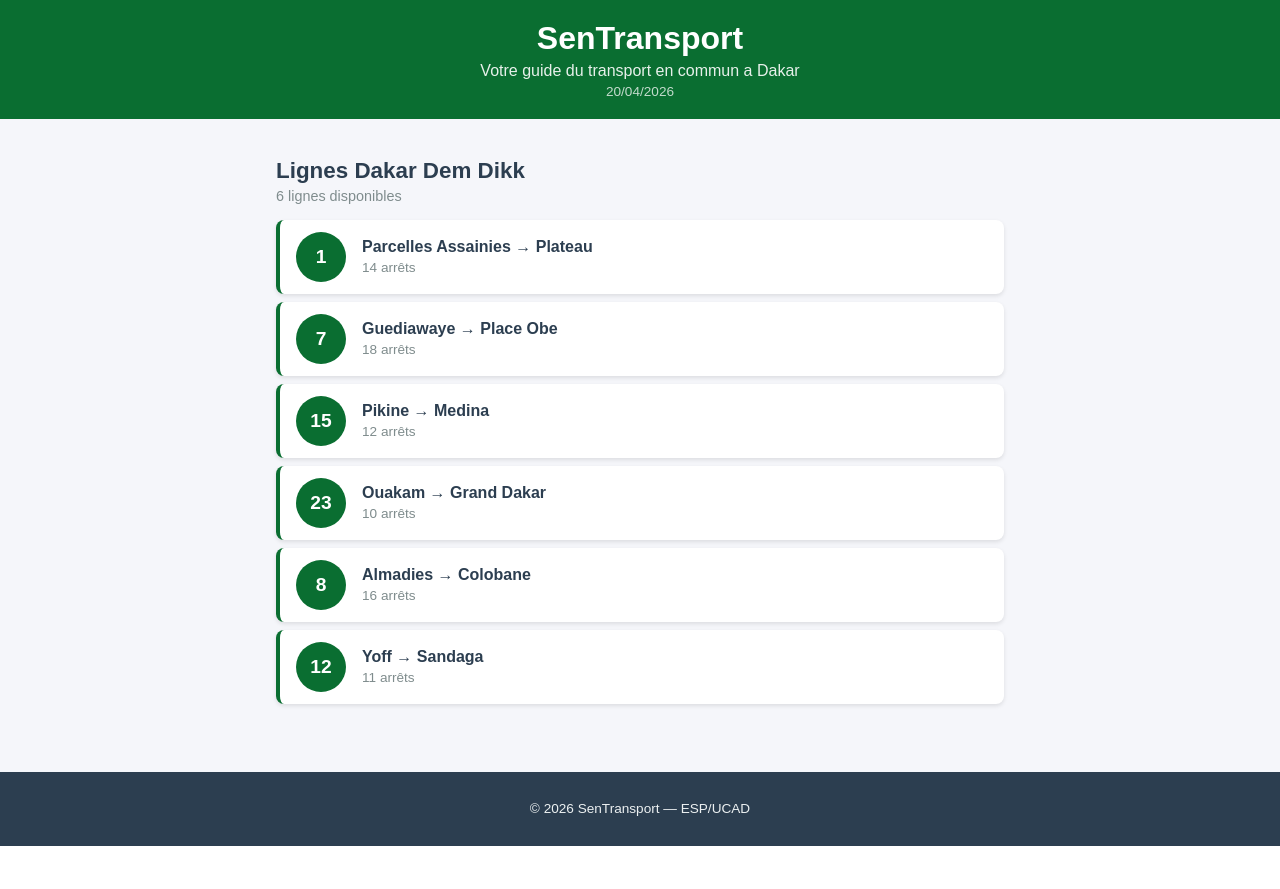
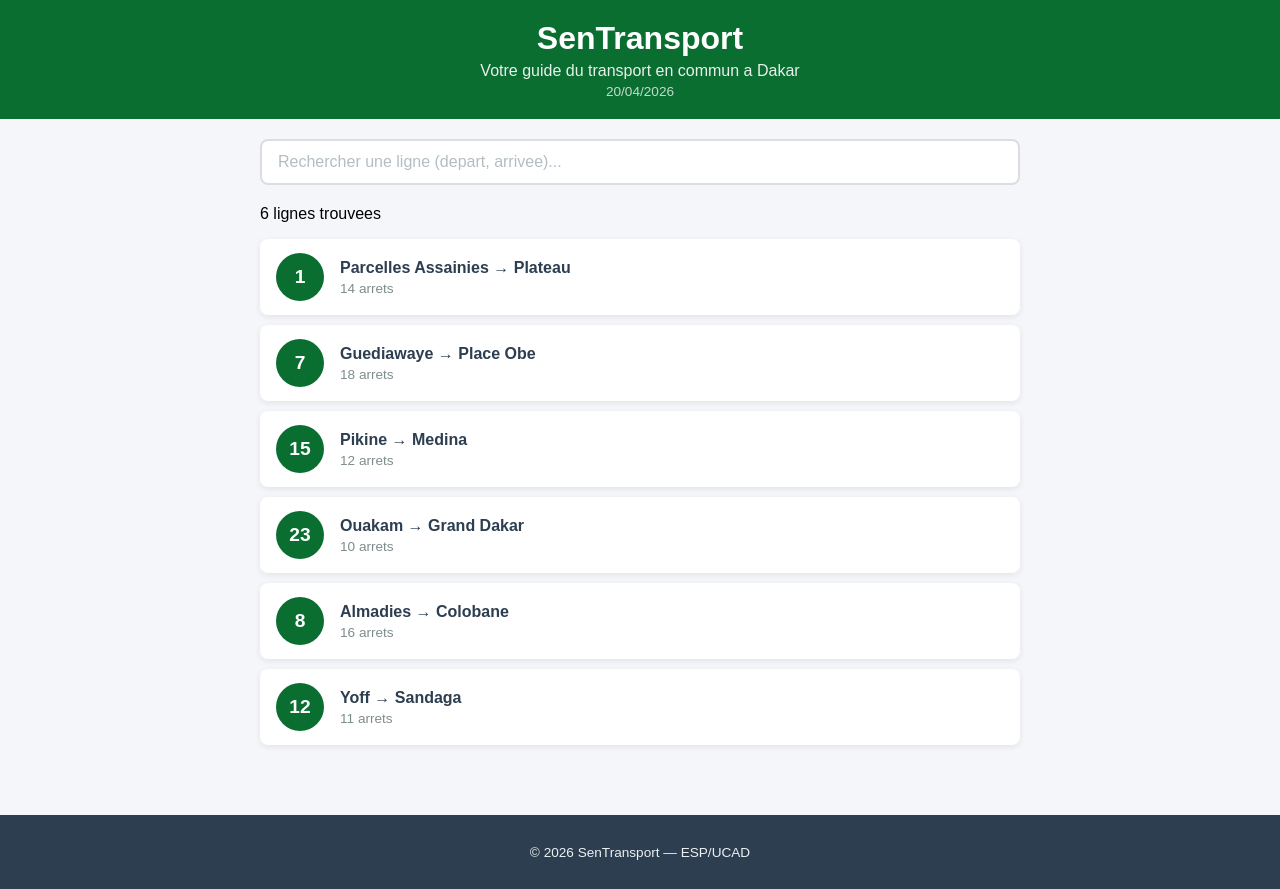
Before and after one commit to NdeyeMaguette-D/sentransport-, a React (Create React App) app: page / in a window 1280 px wide. Before the commit the page ends 846 px from the top, so only its background shows below. Built offline with nearby package versions, Linux system fonts and the light colour scheme.

Commit message:
Lab 3 : etat, recherche et selection de lignes

```diff
--- a/src/App.css
+++ b/src/App.css
@@ -20,3 +20,20 @@
     padding: 12px;
   }
 }
+
+@media (max-width: 600px) {
+  .contenu {
+    padding: 12px;
+  }
+
+  .ligne-bus {
+    padding: 10px 12px;
+  }
+
+  .ligne-numero {
+    width: 40px;
+    height: 40px;
+    font-size: 1rem;
+    margin-right: 12px;
+  }
+}
--- a/src/App.js
+++ b/src/App.js
@@ -1,23 +1,78 @@
+import { useState } from 'react';
 import './App.css';
 import Header from './Header';
-import ListeLignes from './ListeLignes';
+import Recherche from './Recherche';
+import LigneBus from './LigneBus';
+import DetailLigne from './DetailLigne';
 import Footer from './Footer';
 
 function App() {
+  const [recherche, setRecherche] = useState("");
+  const [ligneSelectionnee, setLigneSelectionnee] = useState(null);
+
   const lignes = [
-    { id: 1, numero: "1", depart: "Parcelles Assainies", arrivee: "Plateau", arrets: 14 },
-    { id: 2, numero: "7", depart: "Guediawaye", arrivee: "Place Obe", arrets: 18 },
-    { id: 3, numero: "15", depart: "Pikine", arrivee: "Medina", arrets: 12 },
-    { id: 4, numero: "23", depart: "Ouakam", arrivee: "Grand Dakar", arrets: 10 },
-    { id: 5, numero: "8", depart: "Almadies", arrivee: "Colobane", arrets: 16 },
-    { id: 6, numero: "12", depart: "Yoff", arrivee: "Sandaga", arrets: 11 },
+    { id: 1, numero: "1", depart: "Parcelles Assainies",
+      arrivee: "Plateau", arrets: 14,
+      listeArrets: ["Parcelles U14", "Parcelles U10",
+        "Camberene", "Patte d'Oie", "Grand Dakar",
+        "Colobane", "Ponty", "Plateau"] },
+    { id: 2, numero: "7", depart: "Guediawaye",
+      arrivee: "Place Obe", arrets: 18,
+      listeArrets: ["Guediawaye", "Pikine", "Thiaroye",
+        "Keur Massar", "Grand Yoff", "Parcelles",
+        "Liberte 6", "Place Obe"] },
+    { id: 3, numero: "15", depart: "Pikine",
+      arrivee: "Medina", arrets: 12,
+      listeArrets: ["Pikine Centre", "Thiaroye Gare",
+        "Hann", "Colobane", "Fass", "Medina"] },
+    { id: 4, numero: "23", depart: "Ouakam",
+      arrivee: "Grand Dakar", arrets: 10,
+      listeArrets: ["Ouakam Village", "Mermoz", "Fann",
+        "Point E", "Liberte 5", "Grand Dakar"] },
+    { id: 5, numero: "8", depart: "Almadies",
+      arrivee: "Colobane", arrets: 16,
+      listeArrets: ["Almadies", "Ngor", "Yoff",
+        "Ouest Foire", "Liberte 6", "Colobane"] },
+    { id: 6, numero: "12", depart: "Yoff",
+      arrivee: "Sandaga", arrets: 11,
+      listeArrets: ["Yoff Village", "Aeroport LSS",
+        "Parcelles U17", "Grand Yoff", "HLM", "Sandaga"] },
   ];
+
+  const lignesFiltrees = lignes.filter(l =>
+    l.depart.toLowerCase().includes(recherche.toLowerCase()) ||
+    l.arrivee.toLowerCase().includes(recherche.toLowerCase()) ||
+    l.numero.includes(recherche)
+  );
+
+  function handleClickLigne(ligne) {
+    if (ligneSelectionnee && ligneSelectionnee.id === ligne.id) {
+      setLigneSelectionnee(null);
+    } else {
+      setLigneSelectionnee(ligne);
+    }
+  }
 
   return (
     <div className="App">
       <Header />
       <main className="contenu">
-        <ListeLignes lignes={lignes} />
+        <Recherche valeur={recherche} onChange={setRecherche} />
+        <p className="resultat-recherche">
+          {lignesFiltrees.length} ligne{lignesFiltrees.length > 1 ? 's' : ''} trouvee{lignesFiltrees.length > 1 ? 's' : ''}
+        </p>
+        {lignesFiltrees.map(ligne => (
+          <LigneBus
+            key={ligne.id}
+            numero={ligne.numero}
+            depart={ligne.depart}
+            arrivee={ligne.arrivee}
+            arrets={ligne.arrets}
+            estSelectionnee={ligneSelectionnee && ligneSelectionnee.id === ligne.id}
+            onClick={() => handleClickLigne(ligne)}
+          />
+        ))}
+        {ligneSelectionnee && <DetailLigne ligne={ligneSelectionnee} />}
       </main>
       <Footer />
     </div>
--- /dev/null
+++ b/src/DetailLigne.css
@@ -0,0 +1,67 @@
+.detail-ligne {
+  background-color: #ffffff;
+  border: 2px solid #0a6e31;
+  border-radius: 8px;
+  padding: 20px;
+  margin-top: 16px;
+  animation: slideDown 0.3s ease;
+}
+
+@keyframes slideDown {
+  from { opacity: 0; transform: translateY(-10px); }
+  to   { opacity: 1; transform: translateY(0); }
+}
+
+.detail-titre {
+  color: #0a6e31;
+  margin: 0 0 8px 0;
+  font-size: 1.2rem;
+}
+
+.detail-info {
+  color: #7f8c8d;
+  margin: 0 0 16px 0;
+  font-size: 0.9rem;
+}
+
+.detail-arrets h4 {
+  color: #2c3e50;
+  margin: 0 0 8px 0;
+}
+
+.detail-liste {
+  list-style: none;
+  padding: 0;
+  margin: 0;
+}
+
+.detail-arret {
+  display: flex;
+  align-items: center;
+  padding: 8px 0;
+  border-bottom: 1px solid #f0f0f0;
+}
+
+.detail-arret:last-child {
+  border-bottom: none;
+}
+
+.arret-numero {
+  background-color: #0a6e31;
+  color: white;
+  width: 28px;
+  height: 28px;
+  border-radius: 50%;
+  display: flex;
+  align-items: center;
+  justify-content: center;
+  font-size: 0.8rem;
+  font-weight: bold;
+  margin-right: 12px;
+  flex-shrink: 0;
+}
+
+.arret-nom {
+  color: #2c3e50;
+  font-size: 0.95rem;
+}
--- /dev/null
+++ b/src/DetailLigne.js
@@ -0,0 +1,27 @@
+import './DetailLigne.css';
+
+function DetailLigne({ ligne }) {
+  return (
+    <div className="detail-ligne">
+      <h3 className="detail-titre">
+        Ligne {ligne.numero} : {ligne.depart} &rarr; {ligne.arrivee}
+      </h3>
+      <p className="detail-info">
+        {ligne.arrets} arrets sur ce trajet
+      </p>
+      <div className="detail-arrets">
+        <h4>Arrets principaux :</h4>
+        <ul className="detail-liste">
+          {ligne.listeArrets.map((arret, index) => (
+            <li key={index} className="detail-arret">
+              <span className="arret-numero">{index + 1}</span>
+              <span className="arret-nom">{arret}</span>
+            </li>
+          ))}
+        </ul>
+      </div>
+    </div>
+  );
+}
+
+export default DetailLigne;
--- a/src/LigneBus.css
+++ b/src/LigneBus.css
@@ -1,32 +1,30 @@
 .ligne-bus {
   display: flex;
   align-items: center;
-  padding: 12px 16px;
-  margin: 8px 0;
   background-color: #ffffff;
   border-radius: 8px;
-  border-left: 4px solid #0a6e31;
-  box-shadow: 0 2px 4px rgba(0, 0, 0, 0.1);
+  padding: 14px 16px;
+  margin-bottom: 10px;
+  box-shadow: 0 2px 6px rgba(0, 0, 0, 0.08);
   cursor: pointer;
-  transition: transform 0.2s, box-shadow 0.2s;
+  transition: box-shadow 0.2s;
 }
 
 .ligne-bus:hover {
-  transform: translateX(4px);
-  box-shadow: 0 4px 8px rgba(0, 0, 0, 0.15);
+  box-shadow: 0 4px 12px rgba(0, 0, 0, 0.15);
 }
 
 .ligne-numero {
   background-color: #0a6e31;
   color: white;
-  font-weight: bold;
-  font-size: 1.2rem;
-  width: 50px;
-  height: 50px;
+  width: 48px;
+  height: 48px;
   border-radius: 50%;
   display: flex;
   align-items: center;
   justify-content: center;
+  font-size: 1.2rem;
+  font-weight: bold;
   margin-right: 16px;
   flex-shrink: 0;
 }
@@ -47,3 +45,13 @@
   color: #7f8c8d;
   margin-top: 4px;
 }
+
+/* Étape 9 - styles actifs */
+.ligne-bus-active {
+  border-left: 4px solid #e67e22;
+  background-color: #fef9f3;
+}
+
+.ligne-bus-active .ligne-numero {
+  background-color: #e67e22;
+}
--- a/src/LigneBus.js
+++ b/src/LigneBus.js
@@ -1,14 +1,15 @@
 import './LigneBus.css';
 
-function LigneBus({ numero, depart, arrivee, arrets }) {
+function LigneBus({ numero, depart, arrivee, arrets, estSelectionnee, onClick }) {
   return (
-    <div className="ligne-bus">
+    <div
+      className={`ligne-bus ${estSelectionnee ? 'ligne-bus-active' : ''}`}
+      onClick={onClick}
+    >
       <div className="ligne-numero">{numero}</div>
       <div className="ligne-info">
-        <span className="ligne-trajet">
-          {depart} &rarr; {arrivee}
-        </span>
-        <span className="ligne-arrets">{arrets} arrêts</span>
+        <span className="ligne-trajet">{depart} &rarr; {arrivee}</span>
+        <span className="ligne-arrets">{arrets} arrets</span>
       </div>
     </div>
   );
--- a/src/ListeLignes.js
+++ b/src/ListeLignes.js
@@ -10,11 +10,12 @@
       </p>
       {lignes.map(ligne => (
         <LigneBus
-          key={ligne.id}
-          numero={ligne.numero}
-          depart={ligne.depart}
-          arrivee={ligne.arrivee}
-          arrets={ligne.arrets}
+            key={ligne.id}
+            numero={ligne.numero}
+            depart={ligne.depart}
+            arrivee={ligne.arrivee}
+            arrets={ligne.arrets}
+            couleur={ligne.couleur}
         />
       ))}
     </div>
--- /dev/null
+++ b/src/Recherche.css
@@ -0,0 +1,22 @@
+.recherche {
+  margin-bottom: 20px;
+}
+
+.recherche-input {
+  width: 100%;
+  padding: 12px 16px;
+  font-size: 1rem;
+  border: 2px solid #dcdde1;
+  border-radius: 8px;
+  outline: none;
+  box-sizing: border-box;
+  transition: border-color 0.2s;
+}
+
+.recherche-input:focus {
+  border-color: #0a6e31;
+}
+
+.recherche-input::placeholder {
+  color: #b2bec3;
+}
--- /dev/null
+++ b/src/Recherche.js
@@ -0,0 +1,17 @@
+import './Recherche.css';
+
+function Recherche({ valeur, onChange }) {
+  return (
+    <div className="recherche">
+      <input
+        type="text"
+        className="recherche-input"
+        placeholder="Rechercher une ligne (depart, arrivee)..."
+        value={valeur}
+        onChange={e => onChange(e.target.value)}
+      />
+    </div>
+  );
+}
+
+export default Recherche;
```
Also changed, not shown: src/StatReseau.css (added, +31 -0 lines), src/StatReseau.js (added, +26 -0 lines).
